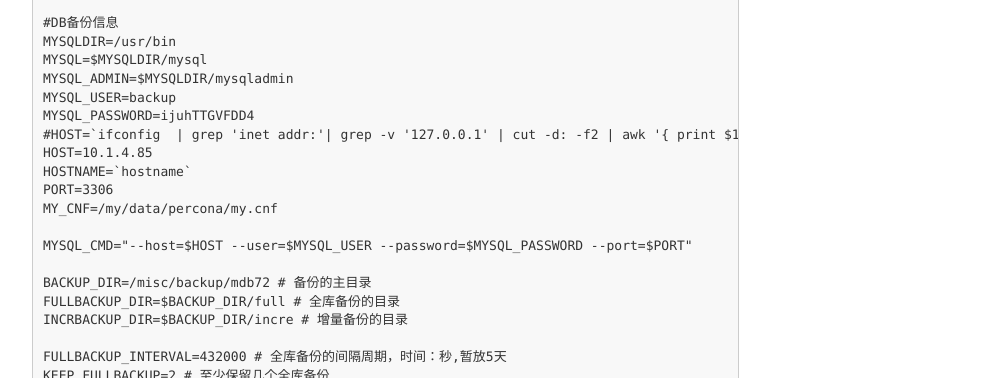
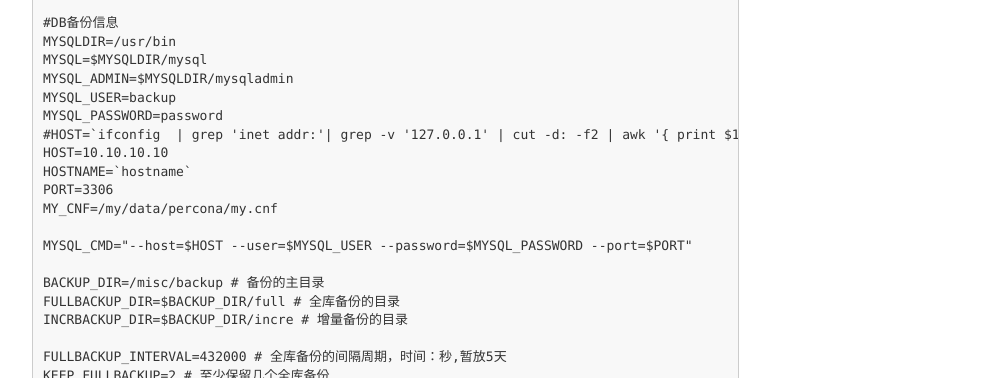
Before and after one commit to mysqlcode/mysqlcode.github.io, a Jekyll site: the page built from _posts/2016-04-28-mysql-backup.markdown, in a window 1280 px wide and 1400 px high, scrolled down 2050 px. Shown: the part 467-845 px from the top of the window, without its empty margins (233-1225 px from the left). Built offline with Jekyll 4.4.1, drawn with Linux system fonts in a browser that asks for light colours; nearby versions of some CDN libraries; comment, search, counter and statistics services are not loaded; some of the changed text lies outside the part shown.

Commit message:
201604291854 post

```diff
--- a/_posts/2016-04-28-mysql-backup.markdown
+++ b/_posts/2016-04-28-mysql-backup.markdown
@@ -33,7 +33,7 @@ tags:
 #!/bin/sh
 #设置用户名和密码
 v_user="root"
-v_password="123qwe"
+v_password="password"
 
 #mysql安装全路径
 MysqlDir=/usr/bin
@@ -123,16 +123,16 @@ MYSQLDIR=/usr/bin
 MYSQL=$MYSQLDIR/mysql
 MYSQL_ADMIN=$MYSQLDIR/mysqladmin
 MYSQL_USER=backup
-MYSQL_PASSWORD=ijuhTTGVFDD4
+MYSQL_PASSWORD=password
 #HOST=`ifconfig  | grep 'inet addr:'| grep -v '127.0.0.1' | cut -d: -f2 | awk '{ print $1}'`
-HOST=10.1.4.85
+HOST=10.10.10.10
 HOSTNAME=`hostname`
 PORT=3306
 MY_CNF=/my/data/percona/my.cnf
 
 MYSQL_CMD="--host=$HOST --user=$MYSQL_USER --password=$MYSQL_PASSWORD --port=$PORT"
 
-BACKUP_DIR=/misc/backup/mdb72 # 备份的主目录
+BACKUP_DIR=/misc/backup # 备份的主目录
 FULLBACKUP_DIR=$BACKUP_DIR/full # 全库备份的目录
 INCRBACKUP_DIR=$BACKUP_DIR/incre # 增量备份的目录
 
```
